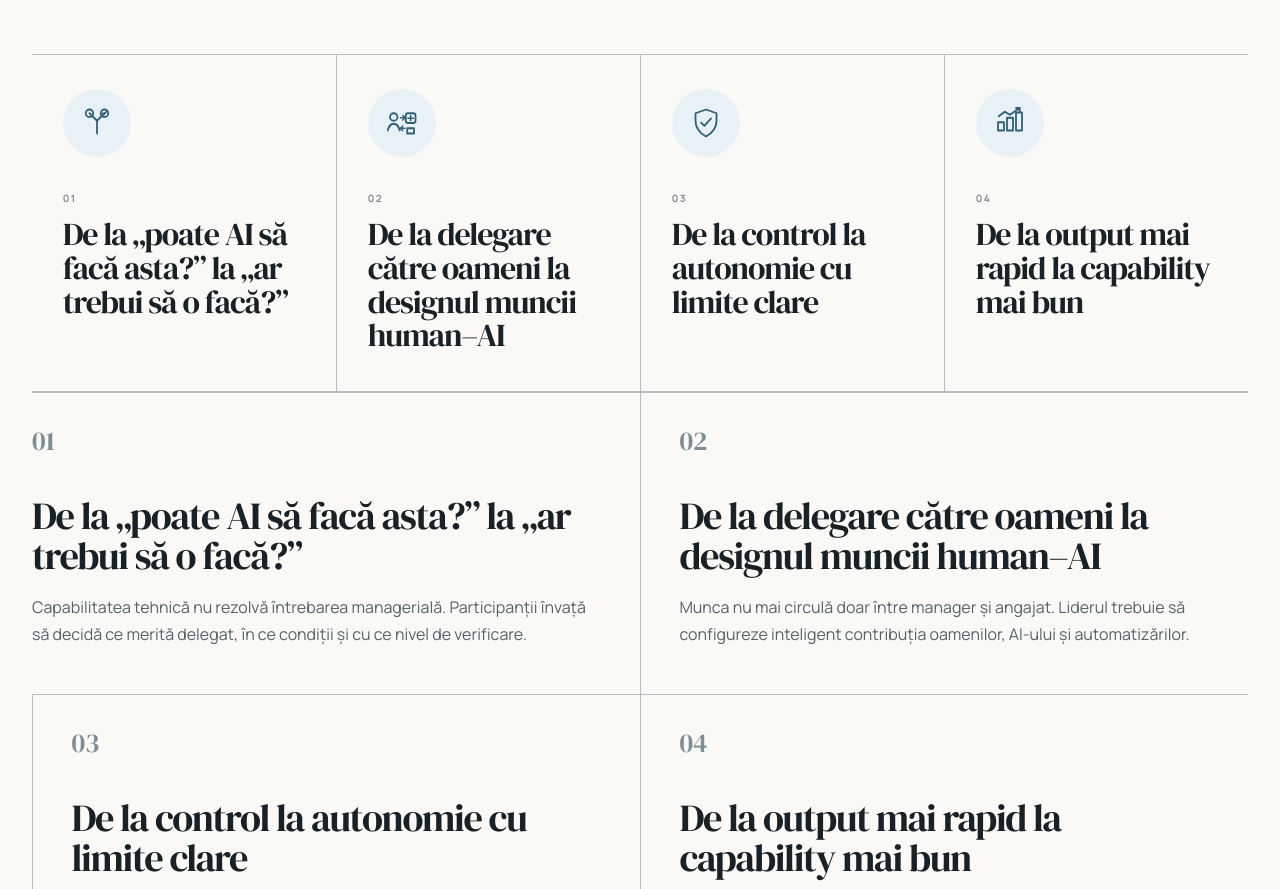
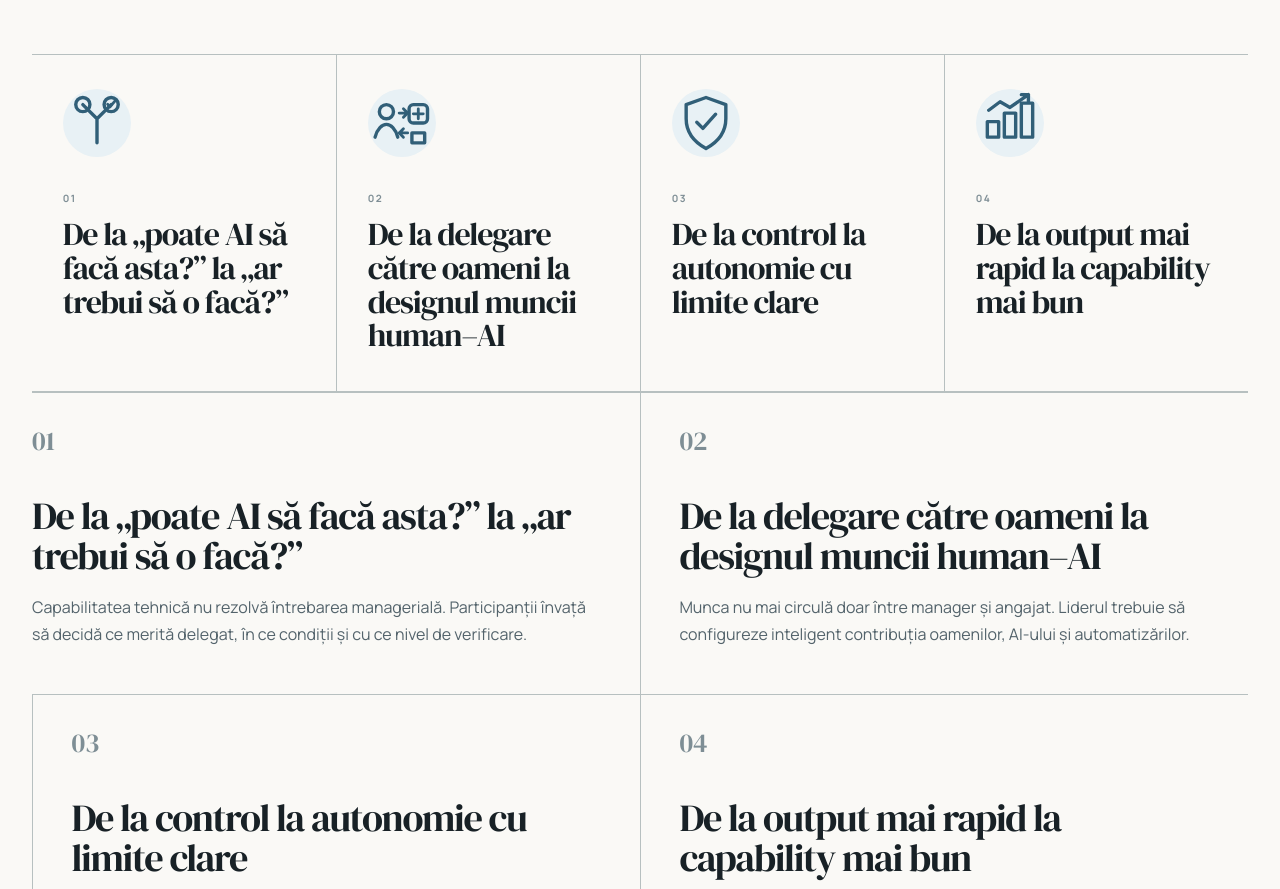
Before and after one commit to ivanovroxana1988-arch/bogdanvizitiu, a Next.js app: page /cursuri/leadership-ai-draft in a window 1280 px wide. Shown: the part 2499-3388 px from the top of the page. Built offline with nearby package versions, Linux system fonts and the light colour scheme.

Commit message:
Refine AI leadership icon styling

```diff
--- a/app/(ro)/cursuri/leadership-ai-draft/page.module.css
+++ b/app/(ro)/cursuri/leadership-ai-draft/page.module.css
@@ -68,11 +68,9 @@
   border-radius: 50%;
   background: var(--blue-soft);
   color: var(--link);
-}
-
-.iconWrap svg {
-  width: 36px;
-  height: 36px;
+  font-family: var(--font-serif), Georgia, serif;
+  font-size: 30px;
+  line-height: 1;
 }
 
 .iconCard span {
```
